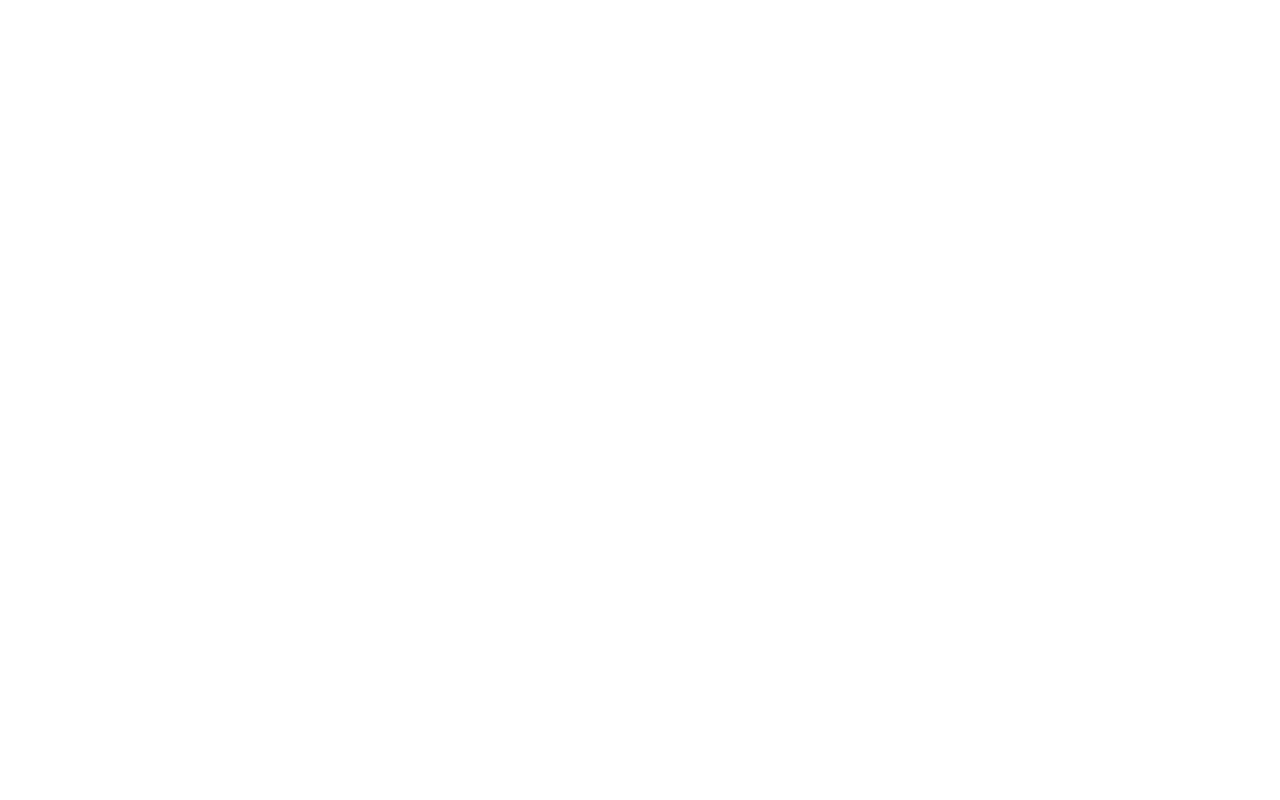
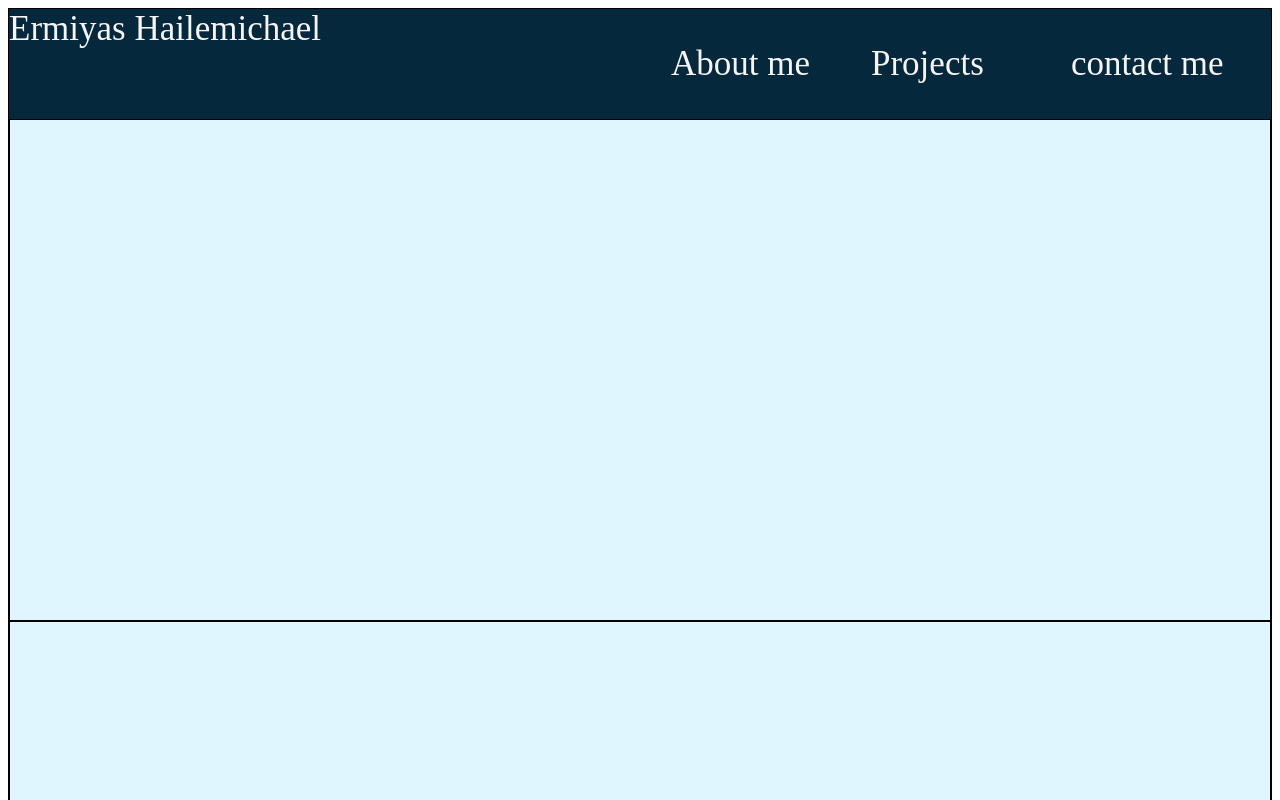
Before and after one commit to ErmiYasHaile/Portfolio-Site, a plain HTML site: page index.html in a window 1280 px wide. Shown: the top 800 px of the page. Drawn offline with Linux system fonts and the light colour scheme.

Commit message:
Css and html setting up

```diff
--- a/css/style.css
+++ b/css/style.css
@@ -0,0 +1,28 @@
+/* About, projects, and contact page */
+section {
+    height: 500px;
+    background-color:#DFF6FF ;
+    border: solid black 0.5px;
+}
+.landing_page{
+    background-color: #06283D;
+    height: 100vh;
+    color: whitesmoke;
+    font-size: 35px;
+}
+footer {
+    height: 500px;
+    background-color: black;
+}
+nav{
+    display: flex;
+    justify-content: space-between;
+}
+ul{
+    display: flex;
+    list-style-type: none;
+}
+li{
+    width:  200px;
+    text-decoration: none;
+}
--- a/index.html
+++ b/index.html
@@ -4,10 +4,25 @@
     <meta charset="UTF-8">
     <meta http-equiv="X-UA-Compatible" content="IE=edge">
     <meta name="viewport" content="width=device-width, initial-scale=1.0">
-    <link rel="stylesheet" href="">
+    <link rel="stylesheet" href="/css/style.css">
     <title>Ermiyas's Portfolio</title>
 </head>
 <body>
-    <script defer src="/js/script.js"></script>
+    <!-- //About, projects, and contact page  -->
+    <section class="landing_page" >
+        <nav>
+            <div>Ermiyas Hailemichael</div>
+            <ul>
+                <li>About me</li>
+                <li>Projects</li>
+                <li>contact me</li>
+            </ul>
+        </nav>
+    <section></section>
+    <section></section>
+    <footer></footer>
+
+
+    <script src="/js/script.js"></script>
 </body>
 </html>
```
